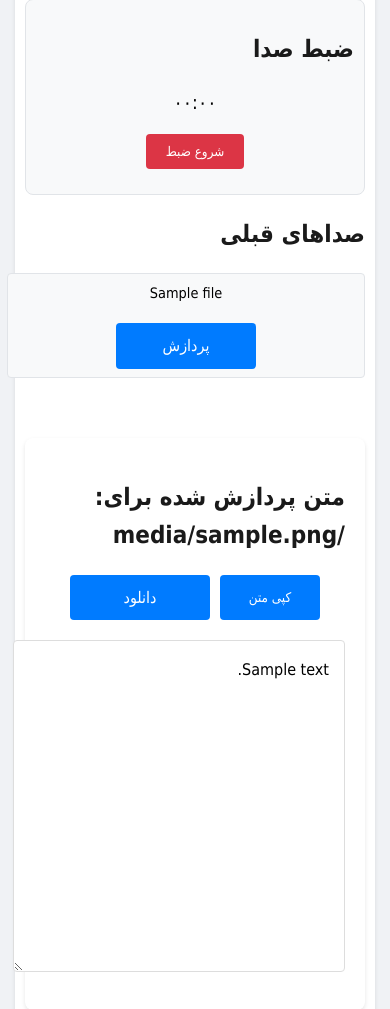
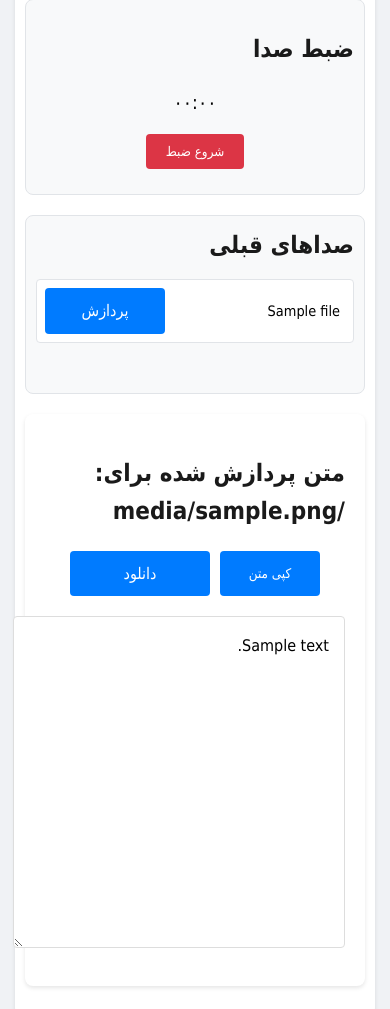
Before and after one commit to soheyldaliraan/Voice-to-Book, a Flask app: template templates/index.html in a window 390 px wide. Shown: the part 180-1189 px from the top of the page. Run offline with Flask 3, Linux system fonts and the light colour scheme; the template is opened without the code that fills it: most values are stand-ins (such as "Sample title", 1, 10 or a date in 2020); some web fonts are replaced.

Commit message:
added styling for smaller screens

```diff
--- a/static/css/styles.css
+++ b/static/css/styles.css
@@ -105,17 +105,21 @@ body {
 }
 .file-list {
     margin: 20px 0;
+    background: #f8f9fa;
+    padding: 15px;
+    border: 1px solid #e1e4e8;
+    border-radius: 8px;
 }
 .file-item {
     display: flex;
-    justify-content: space-between;
+    justify-content: flex-start;
     align-items: center;
     padding: 10px;
     border: 1px solid #e1e4e8;
     border-radius: 4px;
     margin-bottom: 10px;
     gap: 10px;
-    background: #f8f9fa;
+    background: white;
 }
 .processed-text-container {
     margin: 20px 0;
@@ -167,9 +171,9 @@ body {
     display: flex;
     align-items: center;
     gap: 10px;
-    flex-grow: 1;
+    flex: 1;
     word-break: break-all;
-    justify-content: space-between;
+    justify-content: flex-start;
     max-width: 100%;
     overflow: hidden;
 }
@@ -177,7 +181,10 @@ body {
     overflow: hidden;
     text-overflow: ellipsis;
     white-space: nowrap;
-    max-width: calc(100% - 60px); /* Account for the tag width */
+    max-width: calc(100% - 100px);
+    direction: ltr;
+    text-align: left;
+    padding: 0 5px;
 }
 .pagination {
     display: flex;
@@ -222,13 +229,12 @@ body {
     .file-item {
         text-align: center;
         padding: 8px;
-        flex-direction: column;
-        width: 100%;
+        flex-direction: row;
     }
 
     .file-info {
-        justify-content: center;
-        margin-bottom: 8px;
+        justify-content: flex-start;
+        margin-bottom: 0;
         font-size: 0.9em;
         flex-direction: row;
         align-items: center;
@@ -236,7 +242,7 @@ body {
     }
 
     .file-name {
-        max-width: calc(100% - 70px);
+        max-width: calc(100% - 90px);
         text-align: left;
     }
 
@@ -253,6 +259,10 @@ body {
     .page-link {
         padding: 6px 12px;
         margin: 2px;
+    }
+
+    .file-list {
+        padding: 10px;
     }
 }
 
@@ -328,3 +338,17 @@ h2 {
         padding: 15px 10px;
     }
 }
+
+.button.process-button {
+    min-width: 80px;
+    flex-shrink: 0;
+}
+
+.file-list h2 {
+    margin-top: 0;
+    margin-bottom: 15px;
+}
+
+.file-list .pagination {
+    margin-bottom: 0;
+}
--- a/templates/index.html
+++ b/templates/index.html
@@ -57,7 +57,7 @@
                                 <span class="latest-tag">آخرین</span>
                             {% endif %}
                         </div>
-                        <a href="{{ url_for('process_file', filename=file.name) }}" class="button">پردازش</a>
+                        <a href="{{ url_for('process_file', filename=file.name) }}" class="button process-button">پردازش</a>
                     </div>
                 {% endfor %}
 
```
